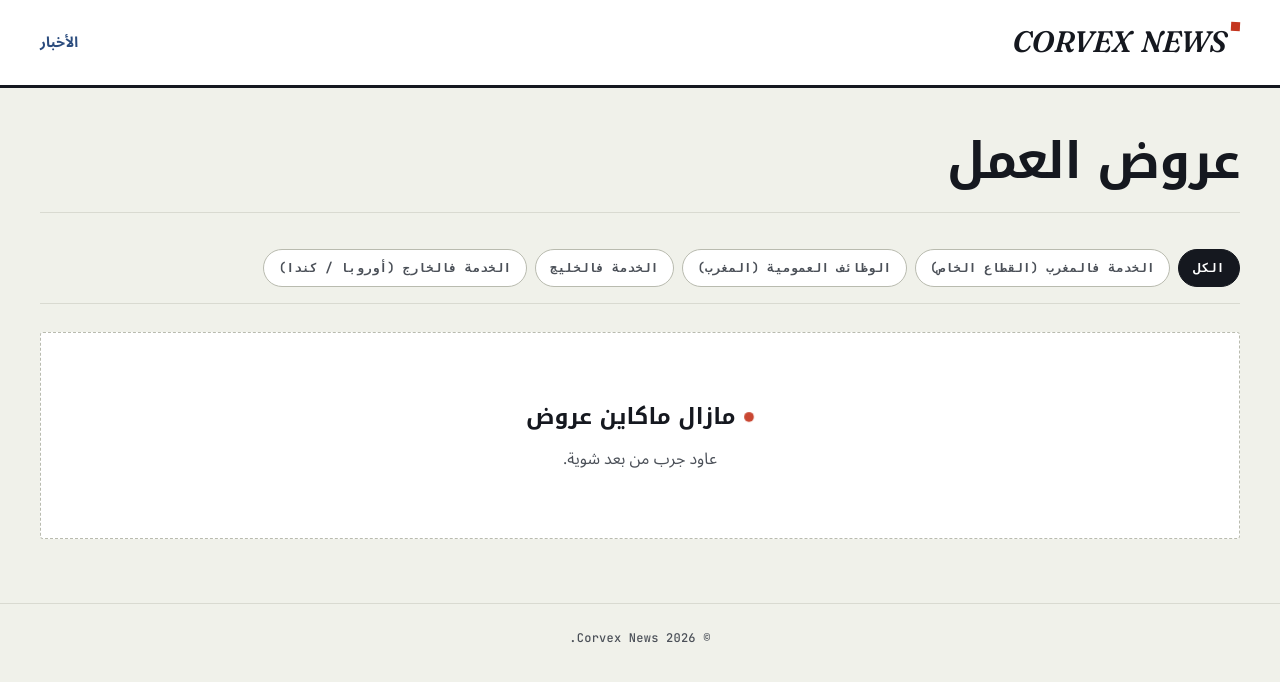
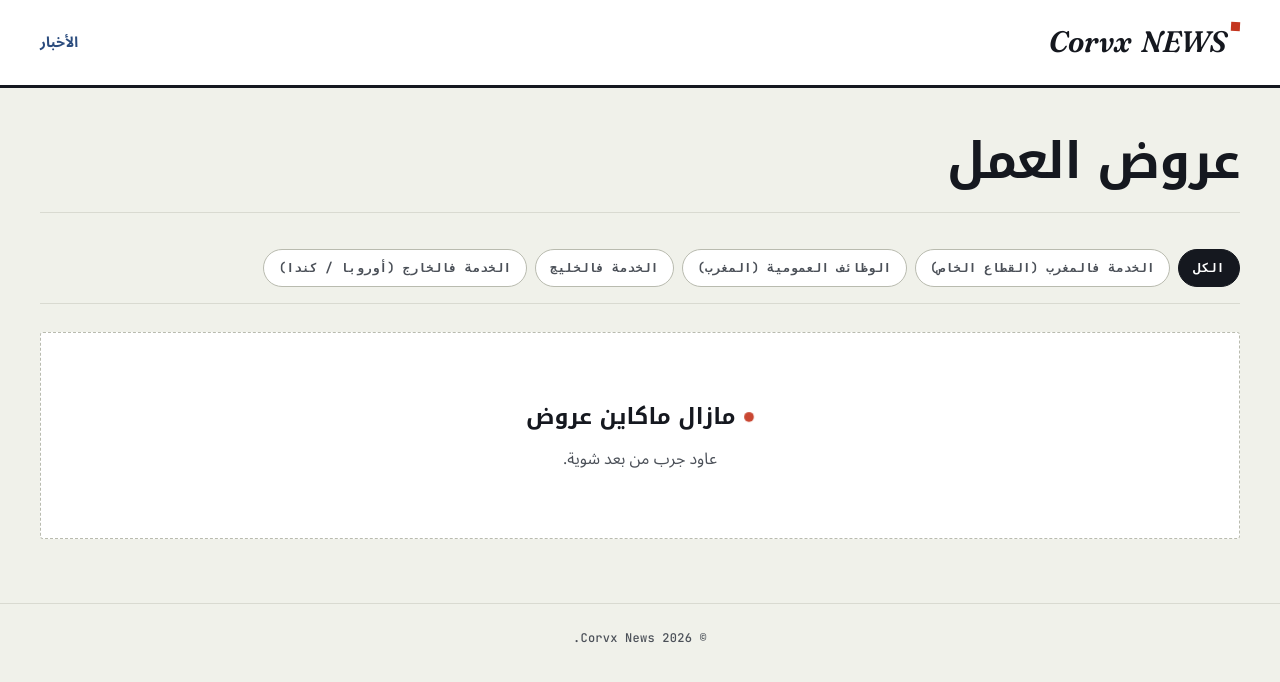
Before and after one commit to Zakaria-Bandadi-dev/corvx, a Flask app: page /jobs in a window 1280 px wide. Shown: the top 682 px of the page. Run offline with Flask 3, Linux system fonts and the light colour scheme; data that the repository does not hold is empty; some libraries are stand-ins or nearby versions.

Commit message:
Fix spelling of 'Corvex' to 'Corvx' in jobs.html

```diff
--- a/templates/jobs.html
+++ b/templates/jobs.html
@@ -4,7 +4,7 @@
 <meta charset="UTF-8">
 <meta name="viewport" content="width=device-width, initial-scale=1">
 
-<title>عروض الخدمة — Corvex News</title>
+<title>عروض الخدمة — Corvx News</title>
 <meta name="description" content="آخر عروض الخدمة فالمغرب، الخليج، وأوروبا وكندا.">
 <link rel="icon" type="image/png" href="{{ url_for('static', filename='logo.png') }}">
 
@@ -30,7 +30,7 @@
 height="0" width="0" style="display:none;visibility:hidden"></iframe></noscript>
 <!-- End Google Tag Manager (noscript) -->
 <header class="site-header">
-    <a class="logo notranslate" translate="no" href="{{ url_for('home') }}">CORVEX NEWS</a>
+    <a class="logo notranslate" translate="no" href="{{ url_for('home') }}">Corvx NEWS</a>
     <a href="{{ url_for('home') }}" style="align-self:center; color:var(--accent); font-weight:700; font-size:0.9rem;">الأخبار</a>
 </header>
 
@@ -103,7 +103,7 @@ height="0" width="0" style="display:none;visibility:hidden"></iframe></noscript>
 </main>
 
 <footer>
-    &copy; {{ 2026 }} Corvex News.
+    &copy; {{ 2026 }} Corvx News.
 </footer>
 
 </body>
```
